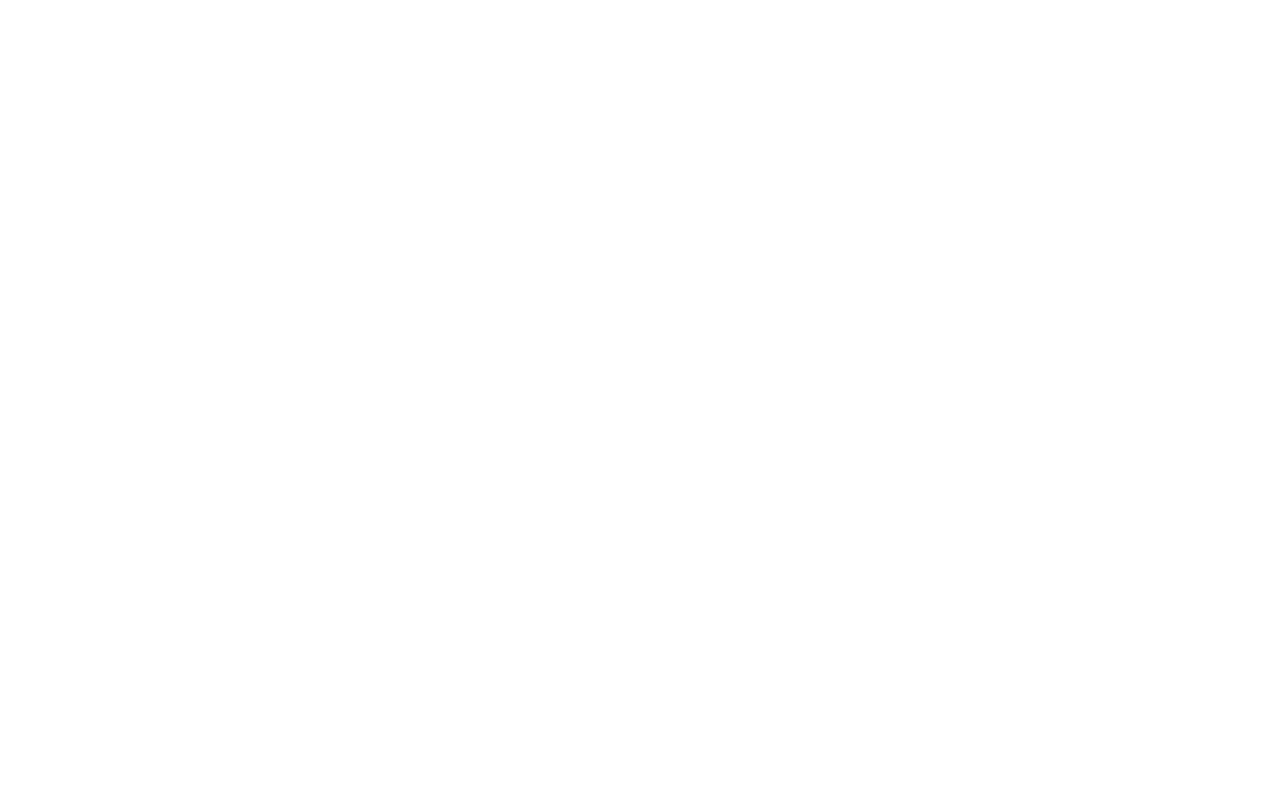
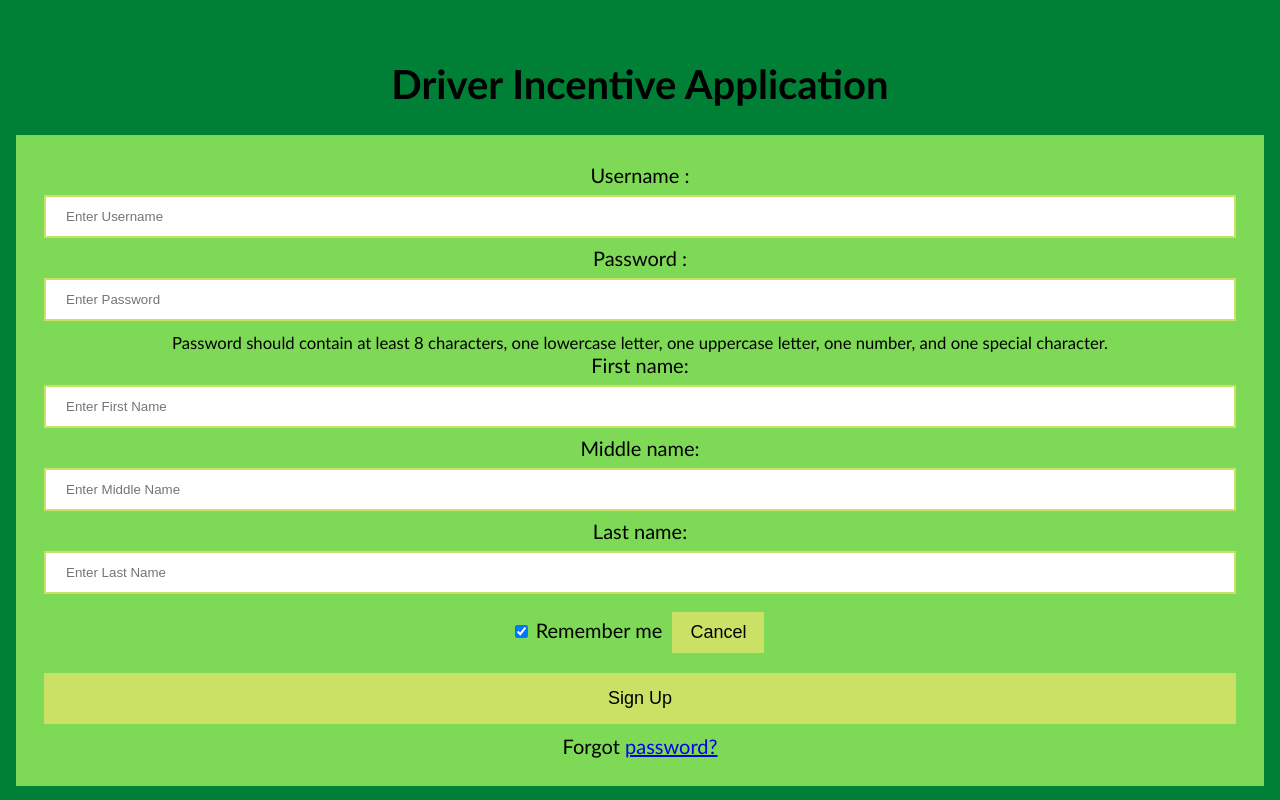
Before and after one commit to PantherJake/Trucker_Incentive_WebApp, a Vue app in the folder front-end/truck-incentive-program/: page /apply in a window 1280 px wide. Before the commit this address had no page. Built offline with nearby package versions, Linux system fonts and the light colour scheme.

Commit message:
Design for application/home and password validation

```diff
--- a/front-end/truck-incentive-program/src/App.vue
+++ b/front-end/truck-incentive-program/src/App.vue
@@ -5,7 +5,6 @@
 </template>
 
 <script>
-
 export default {
   name: 'App'
 }
--- /dev/null
+++ b/front-end/truck-incentive-program/src/components/Application.vue
@@ -0,0 +1,114 @@
+<template>
+  <html>
+  <head>
+    <meta name="viewport" content="width=device-width, initial-scale=1">
+    <title> Sign Up Page </title>
+  </head>
+    <body>
+    <h1> Driver Incentive Application </h1>
+        <form>
+        <div class="container">
+            <label>Username : </label>
+            <input type="text" v-model="username" placeholder="Enter Username" name="username" required>
+            <label>Password : </label>
+            <input type="password" v-model="password" placeholder="Enter Password" name="password" required>
+
+            <small id="passwordHelp" class="form-text text-muted">Password should contain
+              <span :class="has_minimum_length ? 'has_required' : ''">at least 8 characters</span>,
+              <span :class="has_lowercase ? 'has_required' : ''">one lowercase letter</span>,
+              <span :class="has_uppercase ? 'has_required' : ''">one uppercase letter</span>,
+              <span :class="has_number ? 'has_required' : ''">one number</span>, and
+              <span :class="has_special ? 'has_required' : ''">one special character.</span>
+            </small>
+
+            <br>
+
+            <label>First name: </label>
+            <input type="text" v-model="fname" placeholder="Enter First Name" name="fname" required>
+            <label>Middle name: </label>
+            <input type="text" v-model="mname" placeholder="Enter Middle Name" name="mname" required>
+            <label>Last name: </label>
+            <input type="text" v-model="lname" placeholder="Enter Last Name" name="lname" required>
+
+            <input type="checkbox" checked="checked"> Remember me
+            <button type="button" class="cancelbtn"> Cancel</button>
+            <button type="submit">Sign Up</button>
+            Forgot <a href="#"> password? </a>
+            </div>
+        </form>
+    </body>
+  </html>
+</template>
+
+<script>
+export default {
+  name: 'ApplicationPage',
+  data: function () {
+    return {
+      username: '',
+      password: '',
+      fname: '',
+      mname: '',
+      lname: '',
+      role: '',
+      isRemember: false,
+
+      has_minimum_length: false,
+      has_number: false,
+      has_lowercase: false,
+      has_uppercase: false,
+      has_special: false,
+    }
+  },
+  watch: {
+    password() {
+      this.has_minimum_length = (this.password.length > 8);
+      this.has_number = /\d/.test(this.password);
+      this.has_lowercase = /[a-z]/.test(this.password);
+      this.has_uppercase = /[A-Z]/.test(this.password);
+      this.has_special = /[!@#$%^&*)(+=._-]/.test(this.password);
+    }
+  }
+}
+</script>
+
+<style>
+Body {
+  font-family: Calibri, Helvetica, sans-serif;
+  background-color: #008037;
+  font-size: 20px;
+}
+button {
+  background-color: #c9e265;
+  width: 100%;
+  color: black;
+  padding: 15px;
+  margin: 10px 0;
+  border: none;
+  cursor: pointer;
+  font-size: 18px;
+}
+form {
+  border: 3px solid #7ed957;
+}
+input[type=text], input[type=password] {
+  width: 100%;
+  margin: 8px 0;
+  padding: 12px 20px;
+  display: inline-block;
+  border: 2px solid #c9e265;
+  box-sizing: border-box;
+}
+button:hover {
+  opacity: 0.7;
+}
+.cancelbtn {
+  width: auto;
+  padding: 10px 18px;
+  margin: 10px 5px;
+}
+.container {
+  padding: 25px;
+  background-color: #7ed957;
+}
+</style>
--- a/front-end/truck-incentive-program/src/components/LogIn.vue
+++ b/front-end/truck-incentive-program/src/components/LogIn.vue
@@ -5,7 +5,7 @@
     <title> Login Page </title>
   </head>
     <body>
-      <center> <img src="../assets/appLogoSmall.png" /> </center>
+      <img src="../assets/appLogoSmall.png"  alt=""/>
       <h1 style="align-self: center;"> Driver Incentive Login </h1>
         <form method="GET" action="https://niiertdkbf.execute-api.us-east-1.amazonaws.com/prod/users/7">
           <div class="container">
@@ -51,7 +51,7 @@
   width: 100%;
   color: black;
   padding: 15px;
-        margin: 10px 0px;
+  margin: 10px 0;
   border: none;
   cursor: pointer;
   font-size: 18px;
@@ -75,8 +75,6 @@
     padding: 10px 18px;
     margin: 10px 5px;
   }
-
-
   .container {
     padding: 25px;
     background-color: #7ed957;
--- a/front-end/truck-incentive-program/src/components/SignUp.vue
+++ /dev/null
@@ -1,87 +0,0 @@
-<template>
-  <html>
-  <head>
-    <meta name="viewport" content="width=device-width, initial-scale=1">
-    <title> Sign Up Page </title>
-  </head>
-    <body>
-    <center> <h1> Driver Incentive Sign Up </h1> </center>
-        <form method="POST" action="/<your-endpoint>">
-        <div class="container">
-            <label>Username : </label>
-            <input type="text" v-model="username" placeholder="Enter Username" name="username" required>
-            <label>Password : </label>
-            <input type="password" v-model="password" placeholder="Enter Password" name="password" required>
-
-            <label>First name: </label>
-            <input type="text" v-model="fname" placeholder="Enter First Name" name="fname" required>
-            <label>Middle name: </label>
-            <input type="text" v-model="mname" placeholder="Enter Middle Name" name="mname" required>
-            <label>Last name: </label>
-            <input type="text" v-model="lname" placeholder="Enter Last Name" name="lname" required>
-
-
-            <input type="checkbox" checked="checked"> Remember me
-            <button type="button" class="cancelbtn"> Cancel</button>
-            <button type="submit">Sign Up</button>
-            Forgot <a href="#"> password? </a>
-            </div>
-        </form>
-    </body>
-  </html>
-</template>
-
-<script>
-export default {
-  name: 'SignUpPage',
-  data: function() {
-    return {
-      username: '',
-      password: '',
-      role: '',
-      isRemember: false
-    }
-  },
-}
-</script>
-
-<style>
-    Body {
-      font-family: Calibri, Helvetica, sans-serif;
-      background-color: pink;
-    }
-    button {
-           background-color: #4CAF50;
-           width: 100%;
-            color: orange;
-            padding: 15px;
-            margin: 10px 0px;
-            border: none;
-            cursor: pointer;
-             }
-     form {
-            border: 3px solid #f1f1f1;
-        }
-     input[type=text], input[type=password] {
-            width: 100%;
-            margin: 8px 0;
-            padding: 12px 20px;
-            display: inline-block;
-            border: 2px solid green;
-            box-sizing: border-box;
-        }
-     button:hover {
-            opacity: 0.7;
-        }
-      .cancelbtn {
-            width: auto;
-            padding: 10px 18px;
-            margin: 10px 5px;
-        }
-
-
-     .container {
-            padding: 25px;
-            background-color: lightblue;
-        }
-</style>
--- a/front-end/truck-incentive-program/src/router/index.js
+++ b/front-end/truck-incentive-program/src/router/index.js
@@ -4,7 +4,7 @@
 const routes = [
     {path: '/', name: 'Home', component: Home},
     {path: '/login', name:'LogInPage', component: ()=>import('@/views/LogInPage')},
-    {path: '/signup', name:'SignUpPage', component: ()=>import('@/views/SignUpPage')}
+    {path: '/apply', name:'ApplicationPage', component: ()=>import('@/views/ApplicationPage')}
 ]
 
 const router = createRouter({
--- /dev/null
+++ b/front-end/truck-incentive-program/src/views/ApplicationPage.vue
@@ -0,0 +1,13 @@
+<template>
+  <Application />
+</template>
+
+<script>
+import Application from "@/components/Application";
+export default {
+  name: 'ApplicationPage',
+  components: {
+    Application
+  }
+}
+</script>
--- a/front-end/truck-incentive-program/src/views/HomePage.vue
+++ b/front-end/truck-incentive-program/src/views/HomePage.vue
@@ -5,17 +5,42 @@
     <title> Home Page </title>
   </head>
     <body>
+        <img src="../assets/appLogo.png"  alt=""/>
         <router-link :to="{ name: 'LogInPage'}">
           <button>
-            Log in
+            Log In
           </button>
         </router-link>
 
-        <router-link :to="{ name: 'SignUpPage'}">
+        <router-link :to="{ name: 'ApplicationPage'}">
           <button>
-            Sign up
+            Apply Now
           </button>
         </router-link>
     </body>
   </html>
 </template>
+
+<style>
+Body {
+  font-family: Calibri, Helvetica, sans-serif;
+  background-color: #008037;
+  font-size: 20px;
+}
+button {
+  background-color: #c9e265;
+  width: 100%;
+  color: black;
+  padding: 15px;
+  margin: 10px 0;
+  border: none;
+  cursor: pointer;
+  font-size: 18px;
+}
+form {
+  border: 3px solid #7ed957;
+}
+button:hover {
+  opacity: 0.7;
+}
+</style>
--- a/front-end/truck-incentive-program/src/views/SignUpPage.vue
+++ /dev/null
@@ -1,13 +0,0 @@
-<template>
-  <SignUp />
-</template>
-
-<script>
-import SignUp from "@/components/SignUp";
-export default {
-  name: 'SignUpPage',
-  components: {
-    SignUp
-  }
-}
-</script>
```
Also changed, not shown: 1 other file (tests, documents, lock files or other folders). Lines whose indentation alone changed are shown as unchanged.
